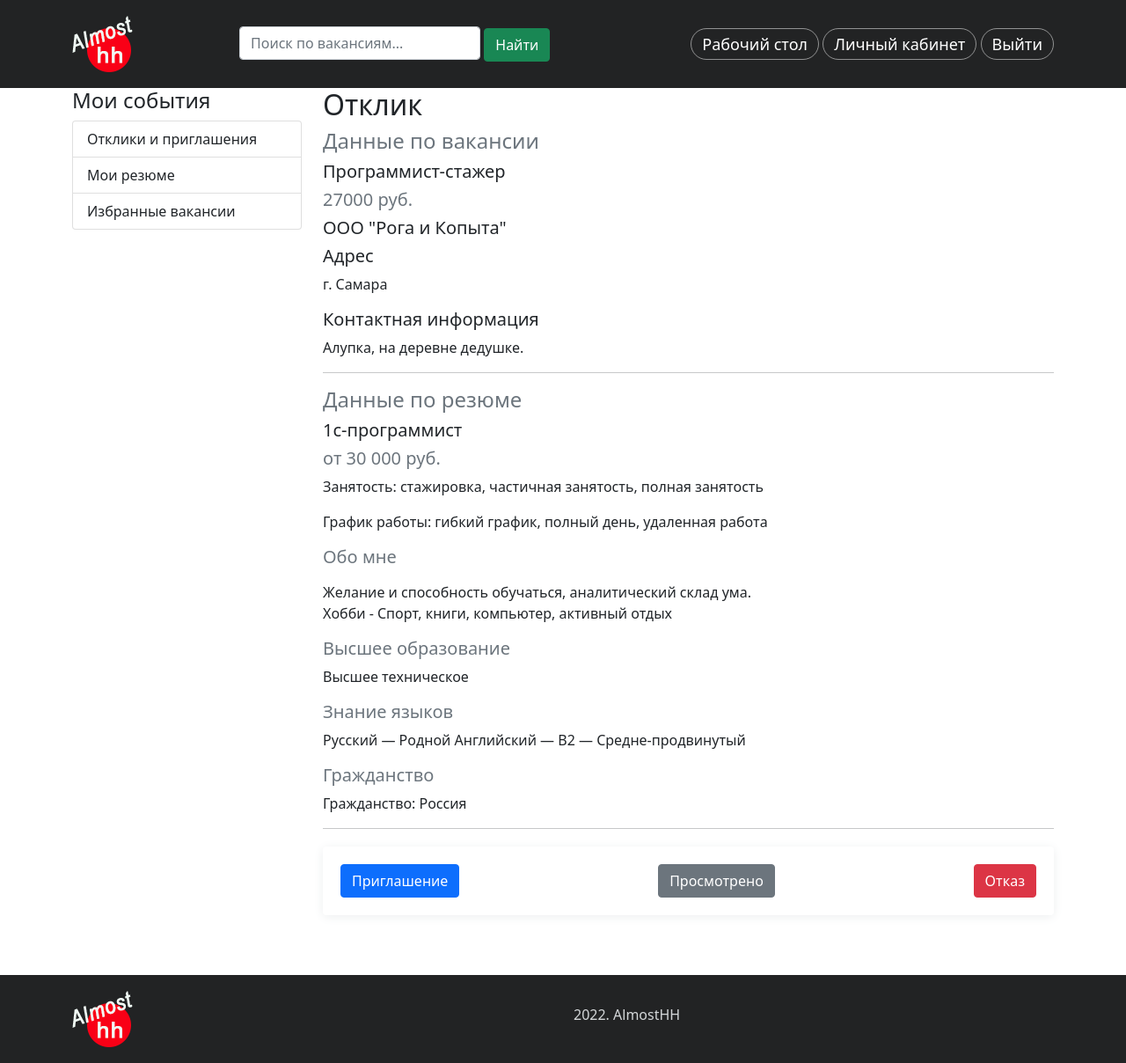
After one commit to cobnalt/AlmostHH, a Django app: page /portal/feedback-and-suggestion/1/ in a window 1280 px wide. The commit adds this page. Shown: the whole page at 88% size. Run offline with Django 4.2, Linux system fonts and the light colour scheme; a user stored in the database is signed in; data comes from the database, SQL or seed files in the repository; both versions use the stored data as it was after the commit; data that the repository does not hold is empty.

Commit message:
Добавлено немного по Откликам

```diff
--- a/favorite/views.py
+++ b/favorite/views.py
@@ -11,11 +11,10 @@ def favorites_list(request):
     res = None
     vac = None
     if fav:
-        for item in fav:
-            res = [get_object_or_404(Resume, pk=item['id']) for item in
-                   fav if item['type'] == 'res']
-            vac = [get_object_or_404(Vacancy, pk=item['id']) for item in
-                   fav if item['type'] == 'vac']
+        res = [get_object_or_404(Resume, pk=item['id']) for item in
+               fav if item['type'] == 'res']
+        vac = [get_object_or_404(Vacancy, pk=item['id']) for item in
+               fav if item['type'] == 'vac']
     return render(request, 'favorite/favorites_list.html',
                   {'res': res, 'vac': vac})
 
--- a/news/static/news/css/news.css
+++ b/news/static/news/css/news.css
@@ -137,3 +137,14 @@ form {
 .added {
     color: red;
 }
+.feedback-item {
+    display: flex;
+    align-items: center;
+}
+.feedback-item .res-item, .feedback-item .vac-item {
+    flex-grow: 1;
+}
+.button-list {
+    display: flex;
+    justify-content: space-between;
+}
--- a/portal/models.py
+++ b/portal/models.py
@@ -54,6 +54,9 @@ class Vacancy(models.Model):
     status = models.CharField(max_length=15, choices=STATUS_CHOICES,
                               default='draft',
                               verbose_name='Статус')
+    resumes = models.ManyToManyField('Resume', through='FeedbackAndSuggestion',
+                                     through_fields=('vacancy', 'resume'),
+                                     related_name='vacancies')
 
     def __str__(self):
         return self.title
@@ -128,3 +131,18 @@ class Profile(models.Model):
 
     def __str__(self):
         return f'Профиль для пользователя {self.user.username}'
+
+
+class FeedbackAndSuggestion(models.Model):
+    STATUS_CHOICES = (
+        ('send', 'Отправлено'),
+        ('viewed', 'Просмотрено'),
+        ('invite', 'Приглашение'),
+        ('failure', 'Отказ'),
+    )
+    vacancy = models.ForeignKey(Vacancy, on_delete=models.CASCADE,
+                                related_name='suggestions', verbose_name='Вакансия')
+    resume = models.ForeignKey(Resume, on_delete=models.CASCADE,
+                               related_name='feedbacks', verbose_name='Резюме')
+    status = models.CharField(max_length=15, choices=STATUS_CHOICES,
+                              verbose_name='Статус', default='send')
--- /dev/null
+++ b/portal/templates/portal/account/feedback_detail.html
@@ -0,0 +1,71 @@
+{% extends "news/base.html" %}
+{% block title %}
+    {% if feedback.status == 'invite' %}
+        Приглашение
+    {% elif feedback.status == 'failure' %}
+        Отказ
+    {% else %}
+        Отклик
+    {% endif %}
+{% endblock %}
+{% block content %}
+<div class="container">
+    <div class="row">
+        <div class="col-3">
+            <div class="left-menu">
+
+                    {% include 'portal/account/includes/dashboard_menu.html' %}
+
+            </div>
+        </div>
+        <div class="col-9">
+            <h1>
+                {% if feedback.status == 'invite' %}
+                    Приглашение
+                {% elif feedback.status == 'failure' %}
+                    Отказ
+                {% else %}
+                    Отклик
+                {% endif %}
+            </h1>
+            <div class="vacancy-detail">
+                <h4 class="text-muted">Данные по вакансии</h4>
+                <h5>{{ feedback.vacancy.title }}</h5>
+                <p class="h5 text-muted">{{ feedback.vacancy.salary }}</p>
+                <h5>{{ feedback.vacancy.company.title }}</h5>
+                <h5>Адрес</h5>
+                <p>{{ feedback.vacancy.address }}</p>
+                <h5>Контактная информация</h5>
+                <p>{{ feedback.vacancy.company.contact }}</p>
+            </div>
+            <hr>
+            <div class="resume-detail">
+                <h4 class="text-muted">Данные по резюме</h4>
+                <h5>{{ feedback.resume.title }}</h5>
+                <p class="h5 text-muted">{{ feedback.resume.salary }}</p>
+                <p>Занятость: {{ feedback.resume.employment }}</p>
+                <p>График работы: {{ feedback.resume.schedule }}</p>
+                <h5 class="text-muted">Обо мне</h5>
+                <p>{{ feedback.resume.about_me | linebreaks }}</p>
+                <h5 class="text-muted">Высшее образование</h5>
+                <p>{{ feedback.resume.education }}</p>
+                <h5 class="text-muted">Знание языков</h5>
+                <p>{{ feedback.resume.language }}</p>
+                <h5 class="text-muted">Гражданство</h5>
+                <p>{{ feedback.resume.citizenship }}</p>
+            </div>
+            <hr>
+            {% if perms.portal.add_vacancy %}
+            <form action="" method="post">
+                {% csrf_token %}
+                <div class="button-list">
+                    <button type="submit" name="invite" class="btn btn-primary">Приглашение</button>
+                    <button type="submit" name="viewed" class="btn btn-secondary">Просмотрено</button>
+                    <button type="submit" name="failure" class="btn btn-danger">Отказ</button>
+                </div>
+            </form>
+            {% endif %}
+        </div>
+    </div>
+</div>
+{% endblock %}
--- a/portal/templates/portal/account/includes/dashboard_menu.html
+++ b/portal/templates/portal/account/includes/dashboard_menu.html
@@ -1,6 +1,6 @@
 <h4>Мои события</h4>
 <div class="list-group">
-    <a href="#" class="list-group-item list-group-item-action">Отклики и приглашения</a>
+    <a href="{% url 'portal:feedback_list' %}" class="list-group-item list-group-item-action">Отклики и приглашения</a>
     {% if perms.portal.change_profile %}
     <a href="{% url 'portal:my_resumes' %}" class="list-group-item list-group-item-action">Мои резюме</a>
     <a href="{% url 'favorites:favorites_list' %}" class="list-group-item list-group-item-action">Избранные вакансии</a>
--- a/portal/templates/portal/account/resume_detail.html
+++ b/portal/templates/portal/account/resume_detail.html
@@ -67,6 +67,12 @@
             <p>{{ resume.language }}</p>
             <h2 class="text-muted">Гражданство</h2>
             <p>{{ resume.citizenship }}</p>
+            {% if perms.portal.change_vacancy %}
+            <button type="button" class="btn btn-primary" data-bs-toggle="modal" data-bs-target="#exampleModal">
+                Пригласить
+            </button>
+            {% include 'portal/account/includes/feedback_resume.html' with type='vacancy' items=vacancies %}
+            {% endif %}
         </div>
     </div>
 </div>
--- a/portal/templates/portal/account/vacancy_detail.html
+++ b/portal/templates/portal/account/vacancy_detail.html
@@ -37,6 +37,12 @@
             <h2>Контактная информация</h2>
             <p>{{ vacancy.company.contact }}</p>
 
+            {% if perms.portal.change_resume %}
+            <button type="button" class="btn btn-primary" data-bs-toggle="modal" data-bs-target="#exampleModal">
+                Откликнуться
+            </button>
+            {% include 'portal/account/includes/feedback_resume.html' with type='resume' items=resumes %}
+            {% endif %}
         </div>
     </div>
 </div>
--- a/portal/urls.py
+++ b/portal/urls.py
@@ -34,4 +34,7 @@ urlpatterns = [
 
     path('find_resume/', views.find_resume, name='find_resume'),
     path('find_job/', views.find_job, name='find_job'),
+
+    path('feedback-and-suggestion/', views.feedback_list, name='feedback_list'),
+    path('feedback-and-suggestion/<int:feedback_id>/', views.feedback_detail, name='feedback_detail'),
     ]
--- a/portal/views.py
+++ b/portal/views.py
@@ -8,7 +8,8 @@ from django.utils.text import slugify
 from .forms import LoginForm, UserRegistrationForm, UserEditForm, \
     ProfileEditForm, CompanyCardEditForm, VacancyAddForm, ResumeAddForm,\
     ExperienceAddForm
-from .models import CompanyCard, Profile, Vacancy, Resume, Experience
+from .models import CompanyCard, Profile, Vacancy, Resume, Experience,\
+    FeedbackAndSuggestion
 from django.db.models import Q
 
 
@@ -143,8 +144,15 @@ def my_vacancies(request):
 @login_required
 def vacancy_detail(request, vacancy_id):
     vacancy = get_object_or_404(Vacancy, pk=vacancy_id)
+    resumes = Resume.objects.filter(status='published'). \
+        filter(user=request.user)
+    if request.method == 'POST':
+        resume = get_object_or_404(Resume, pk=request.POST.get('active_resume'))
+        FeedbackAndSuggestion.objects.create(vacancy=vacancy, resume=resume)
+        messages.success(request, 'Отклик отправлен успешно.')
+        return redirect('portal:vacancy_detail', vacancy_id=vacancy_id)
     return render(request, 'portal/account/vacancy_detail.html',
-                  {'vacancy': vacancy})
+                  {'vacancy': vacancy, 'resumes': resumes})
 
 
 @login_required
@@ -217,8 +225,17 @@ def my_resumes(request):
 @login_required
 def resume_detail(request, resume_id):
     resume = get_object_or_404(Resume, pk=resume_id)
+    vacancies = Vacancy.objects.filter(status='published'). \
+        filter(company__user=request.user)
+    if request.method == 'POST':
+        vacancy = get_object_or_404(Vacancy,
+                                    pk=request.POST.get('active_vacancy'))
+        FeedbackAndSuggestion.objects.create(vacancy=vacancy, resume=resume,
+                                             status='invite')
+        messages.success(request, 'Приглашение успешно отправлено.')
+        return redirect('portal:resume_detail', resume_id=resume_id)
     return render(request, 'portal/account/resume_detail.html',
-                  {'resume': resume})
+                  {'resume': resume, 'vacancies': vacancies})
 
 
 @login_required
@@ -321,7 +338,7 @@ def delete_experience(request, experience_id):
 @login_required()
 def find_resume(request):
     query = request.GET.get('q')
-    resume = Resume.objects.all().filter(status='published')
+    resume = Resume.objects.filter(status='published')
     if not query:
         return render(request, 'portal/account/find_resume.html', {'resume': resume})
     resume = resume.filter(title__icontains=query)
@@ -331,8 +348,37 @@ def find_resume(request):
 @login_required()
 def find_job(request):
     query = request.GET.get('q')
-    job = Vacancy.objects.all().filter(status='published')
+    job = Vacancy.objects.filter(status='published')
     if not query:
         return render(request, 'portal/account/find_job.html', {'job': job})
     job = job.filter(title__icontains=query)
     return render(request, 'portal/account/find_job.html', {'job': job})
+
+
+@login_required()
+def feedback_list(request):
+    if request.user.has_perm('portal.add_resume'):
+        feedbacks = FeedbackAndSuggestion.objects.filter(resume__user=request.user)
+    else:
+        feedbacks = FeedbackAndSuggestion.objects.filter(
+            vacancy__company__user=request.user)
+    return render(request, 'portal/account/feedback_list.html',
+                  {'feedbacks': feedbacks})
+
+
+@login_required()
+def feedback_detail(request, feedback_id):
+    feed = get_object_or_404(FeedbackAndSuggestion, pk=feedback_id)
+    if request.method == 'POST':
+        if 'invite' in request.POST:
+            feed.status = 'invite'
+            feed.save()
+        elif 'failure' in request.POST:
+            feed.status = 'failure'
+            feed.save()
+        else:
+            feed.status = 'viewed'
+            feed.save()
+        return redirect('portal:feedback_list')
+    return render(request, 'portal/account/feedback_detail.html',
+                  {'feedback': feed})
```
Also changed, not shown: portal/admin.py (+7 -1 lines), portal/templates/portal/account/feedback_list.html (added, +55 -0 lines), portal/templates/portal/account/includes/feedback_resume.html (added, +51 -0 lines), db.sqlite3, portal/migrations/0006_feedbackandsuggestion_vacancy_resumes_and_more.py (added), portal/migrations/0007_remove_feedbackandsuggestion_type.py (added).
